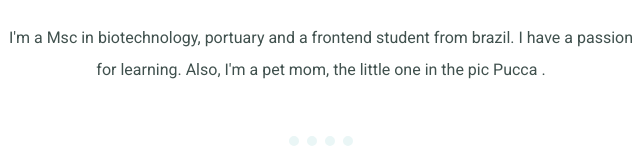
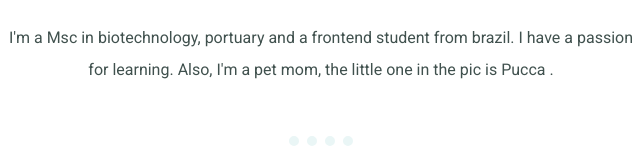
Before and after one commit to janainalyra/cv2, a plain HTML site: page index.html in a window 1280 px wide. Shown: the part 764-932 px from the top of the page, 319-959 px from the left. Drawn offline with Linux system fonts and the light colour scheme.

Commit message:
Correcting css link and typo issues

```diff
--- a/index.html
+++ b/index.html
@@ -18,7 +18,7 @@
         <div class="profile">
             <img class= "profile-img" src="foto2.png" alt="profile.img">
             <h2>Hi.</h2>
-            <p>I'm a Msc in biotechnology, portuary and a frontend student from brazil. I have a passion for learning. Also, I'm a pet mom, the little one in the pic Pucca .</p>
+            <p>I'm a Msc in biotechnology, portuary and a frontend student from brazil. I have a passion for learning. Also, I'm a pet mom, the little one in the pic is Pucca .</p>
         </div>
         <hr>
 
```
